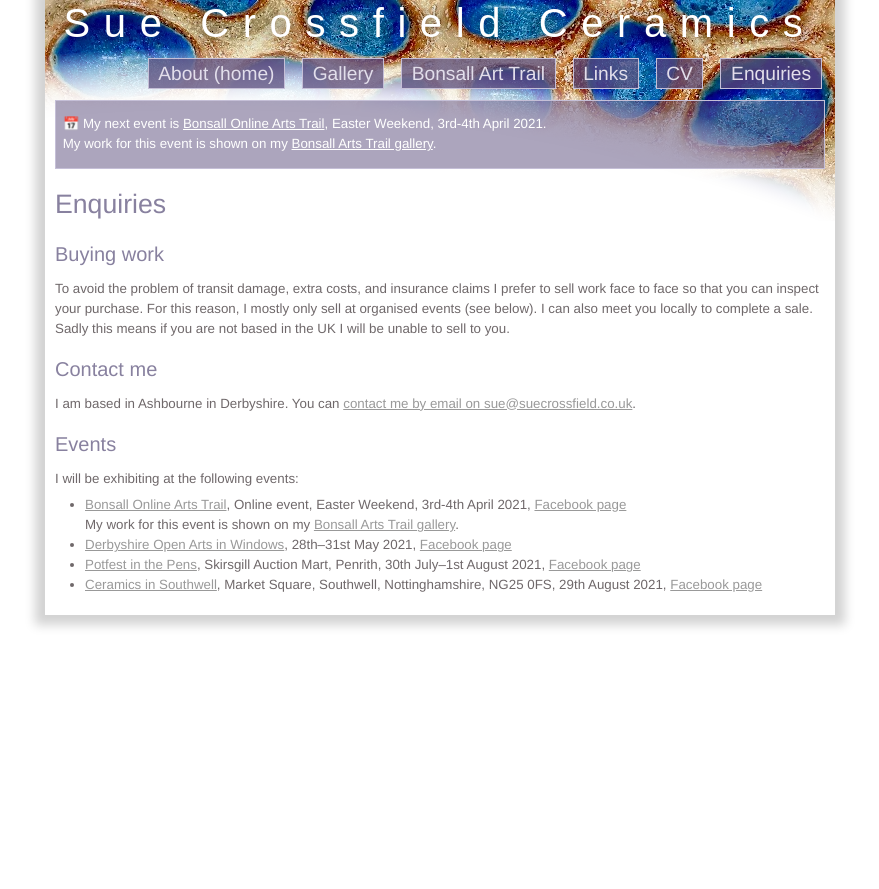
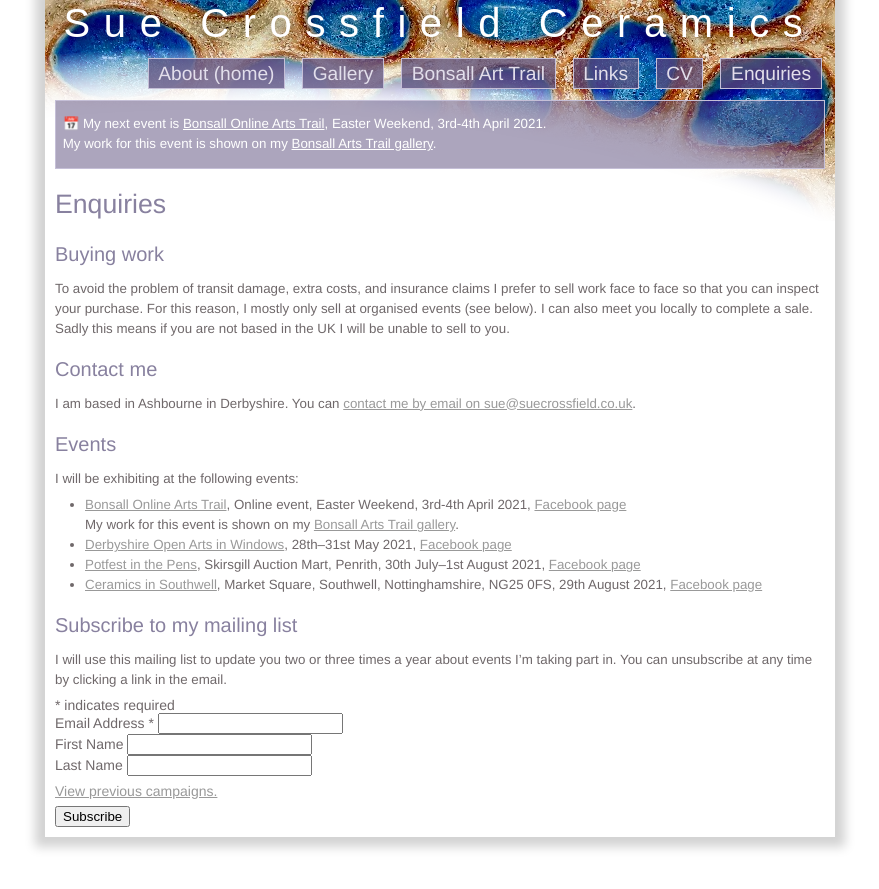
Before and after one commit to suecrossfield/suecrossfield.github.io, a Jekyll site: the page built from enquiries.md, in a window 1280 px wide. Shown: the top 889 px of the page, without its empty margins (200-1079 px from the left). Built offline with Jekyll 4.4.1, drawn with Linux system fonts in a browser that asks for light colours; comment, search, counter and statistics services are not loaded.

Commit message:
Add mailing list sign up

```diff
--- a/enquiries.md
+++ b/enquiries.md
@@ -29,3 +29,45 @@ I currently have work at the following outlets:
   The St. John Street Gallery & Cafe is situated in the historic market town of Ashbourne in Derbyshire.
 
 {% endcomment %}
+
+## Subscribe to my mailing list
+
+I will use this mailing list to update you two or three times a year about events I’m taking part in. You can unsubscribe at any time by clicking a link in the email.
+
+<!-- Begin Mailchimp Signup Form -->
+<link href="//cdn-images.mailchimp.com/embedcode/classic-10_7.css" rel="stylesheet" type="text/css">
+<style type="text/css">
+	#mc_embed_signup{background:#fff; clear:left; font:14px Helvetica,Arial,sans-serif; }
+	/* Add your own Mailchimp form style overrides in your site stylesheet or in this style block.
+	   We recommend moving this block and the preceding CSS link to the HEAD of your HTML file. */
+</style>
+<div id="mc_embed_signup">
+<form action="https://suecrossfield.us19.list-manage.com/subscribe/post?u=b24e7dcff7f9c6e84d26ccd94&amp;id=2548498059" method="post" id="mc-embedded-subscribe-form" name="mc-embedded-subscribe-form" class="validate" target="_blank" novalidate>
+    <div id="mc_embed_signup_scroll">
+
+<div class="indicates-required"><span class="asterisk">*</span> indicates required</div>
+<div class="mc-field-group">
+	<label for="mce-EMAIL">Email Address  <span class="asterisk">*</span>
+</label>
+	<input type="email" value="" name="EMAIL" class="required email" id="mce-EMAIL">
+</div>
+<div class="mc-field-group">
+	<label for="mce-FNAME">First Name </label>
+	<input type="text" value="" name="FNAME" class="" id="mce-FNAME">
+</div>
+<div class="mc-field-group">
+	<label for="mce-LNAME">Last Name </label>
+	<input type="text" value="" name="LNAME" class="" id="mce-LNAME">
+</div>
+<p><a href="https://us19.campaign-archive.com/home/?u=b24e7dcff7f9c6e84d26ccd94&id=2548498059" title="View previous campaigns">View previous campaigns.</a></p>
+	<div id="mce-responses" class="clear">
+		<div class="response" id="mce-error-response" style="display:none"></div>
+		<div class="response" id="mce-success-response" style="display:none"></div>
+	</div>    <!-- real people should not fill this in and expect good things - do not remove this or risk form bot signups-->
+    <div style="position: absolute; left: -5000px;" aria-hidden="true"><input type="text" name="b_b24e7dcff7f9c6e84d26ccd94_2548498059" tabindex="-1" value=""></div>
+    <div class="clear"><input type="submit" value="Subscribe" name="subscribe" id="mc-embedded-subscribe" class="button"></div>
+    </div>
+</form>
+</div>
+<script type='text/javascript' src='//s3.amazonaws.com/downloads.mailchimp.com/js/mc-validate.js'></script><script type='text/javascript'>(function($) {window.fnames = new Array(); window.ftypes = new Array();fnames[0]='EMAIL';ftypes[0]='email';fnames[1]='FNAME';ftypes[1]='text';fnames[2]='LNAME';ftypes[2]='text';}(jQuery));var $mcj = jQuery.noConflict(true);</script>
+<!--End mc_embed_signup-->
```
